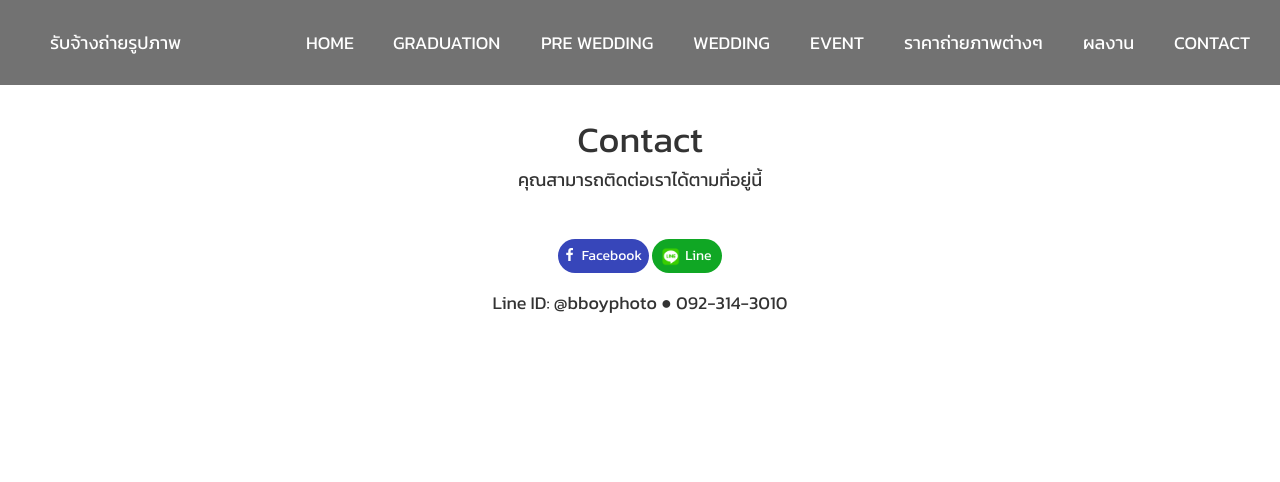
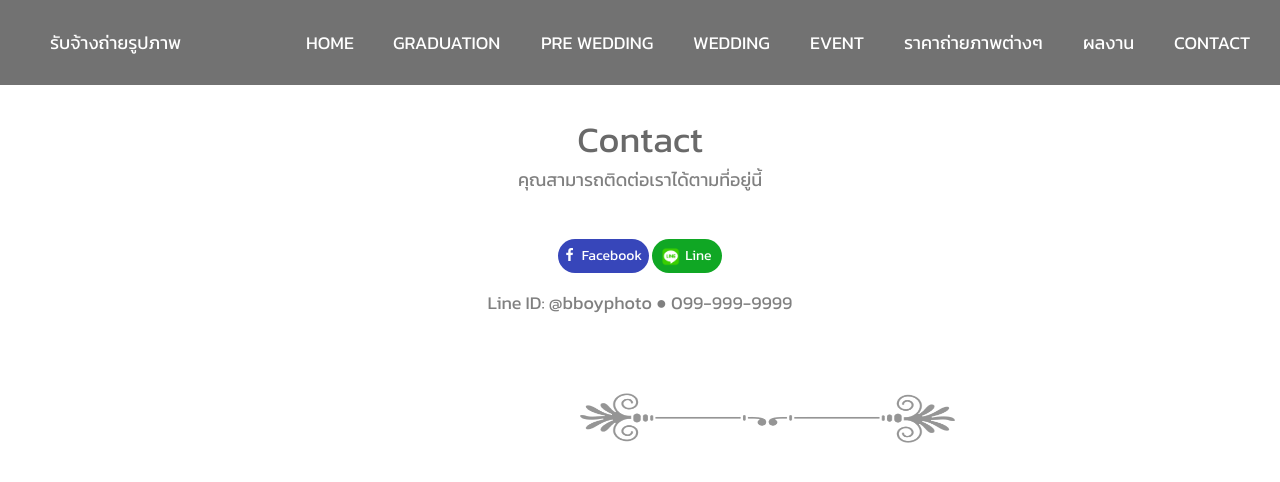
Before and after one commit to BeyonndBeyonnd/projectsa, a PHP site: page /contact.php in a window 1280 px wide. Shown: the top 482 px of the page. Run offline with PHP 8.4, Linux system fonts and the light colour scheme; some libraries are stand-ins or nearby versions.

Commit message:
เพิ่มlinear เปลี่ยนสี font หน้า contact

```diff
--- a/contact.php
+++ b/contact.php
@@ -25,7 +25,7 @@
             <a href="#WEDDING" class="animate__animated animate__heartBeat">WEDDING</a>
             <a href="#PREWEDDING" class="animate__animated animate__heartBeat">PRE WEDDING</a>
             <a href="#GRADUATION" class="animate__animated animate__heartBeat">GRADUATION</a>
-            <a href="#HOME" class="animate__animated animate__heartBeat">HOME</a>
+            <a href="index.php" class="animate__animated animate__heartBeat">HOME</a>
             <div class="navbar-left">
                 <a style="margin-left: 20px;" href="#HOME" class="animate__animated animate__heartBeat">รับจ้างถ่ายรูปภาพ</a>
             </div>
@@ -51,7 +51,10 @@
             </div>
             <br>
             <br>
-            <h3>Line ID: @bboyphoto ●  092-314-3010</h3>
+                <h3>Line ID: @bboyphoto ● 099-999-9999</h3>
+                <div class="linear">
+                    <img src="img/2.png">
+                </div>
         </div>
     </div>
 </div>
--- a/css/contact.css
+++ b/css/contact.css
@@ -64,13 +64,16 @@ html,body{
 }
 
 .mainbody h1{
+    color: dimgray;
     text-align: center;
 }
 .mainbody h3{
+    color: gray;
     text-align: center;
     font-size: 18px;
     margin-top: -20px;
 }
+
 .bodybutton{
     text-align: center;
 }
@@ -122,3 +125,11 @@ html,body{
 .linebutton:hover{
     padding: 7px 20px;
 }
+
+
+.linear img{
+    margin-left: 480px;
+    margin-top: 70px;
+    width: 375px;
+    height: 50px;
+}
```
Also changed, not shown: img/2.png (added), img/Linemu.png (added), img/mobile-1976104_1280.png (added).
